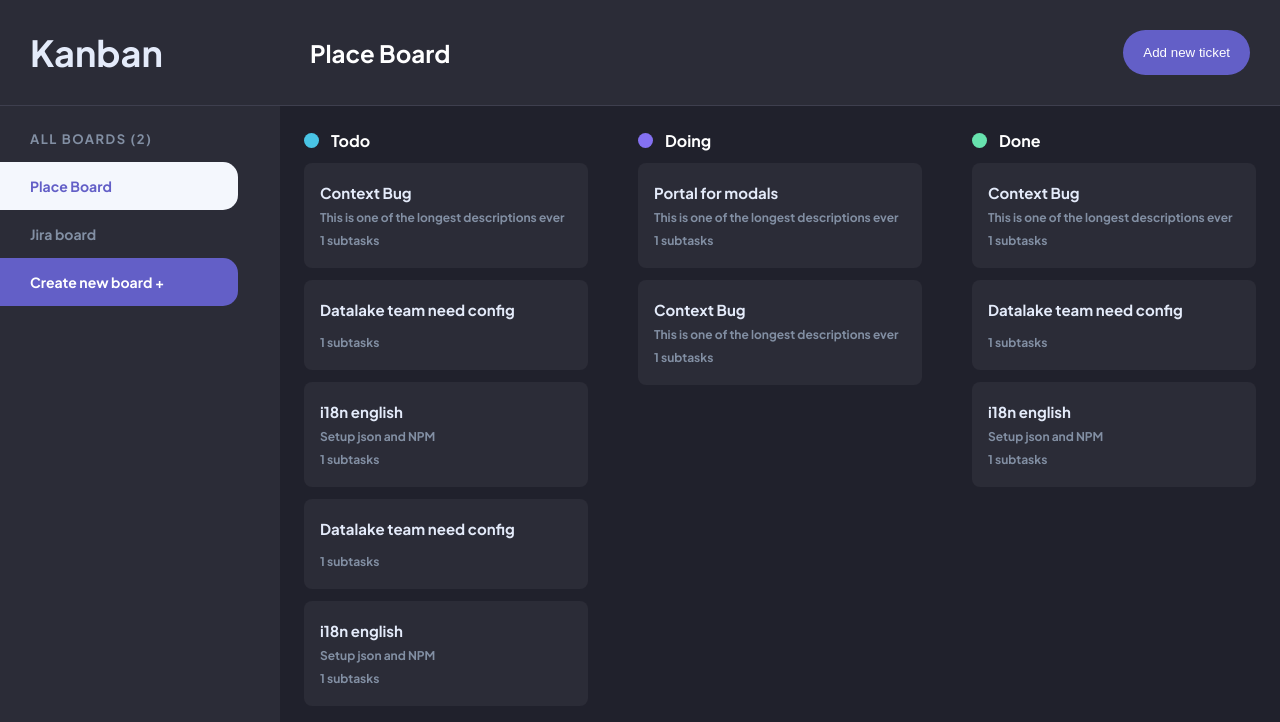
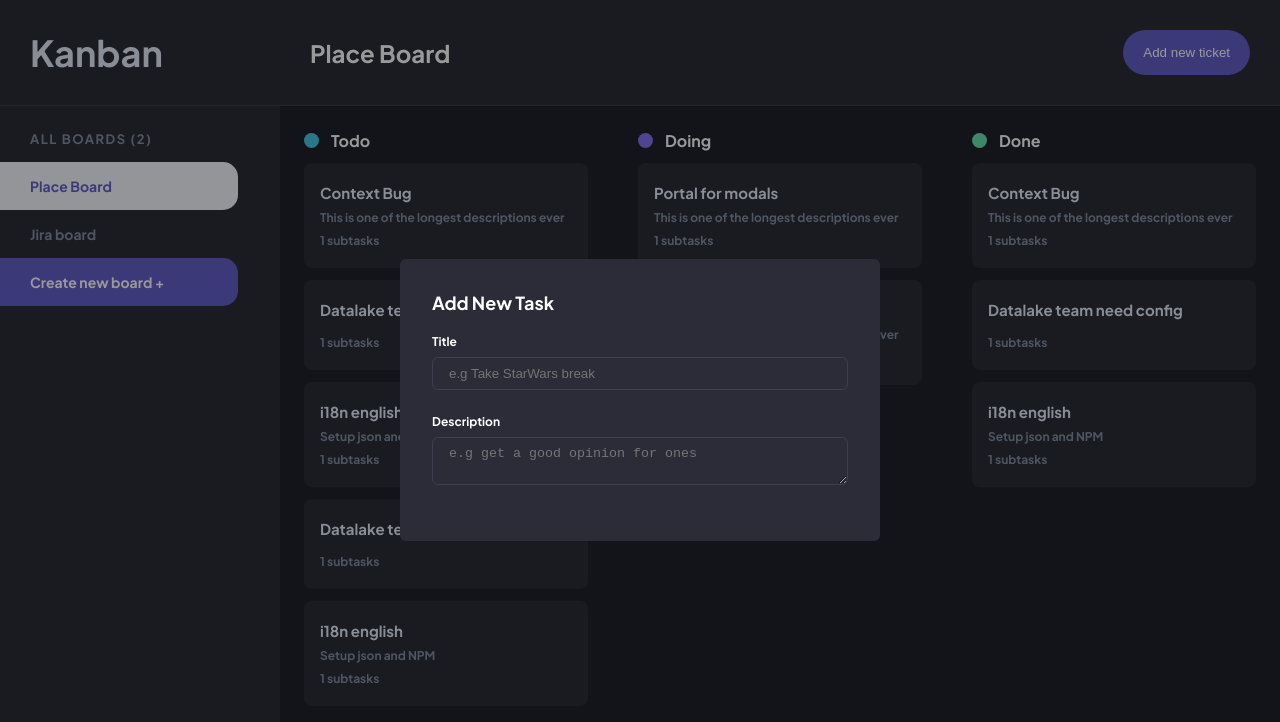
Before and after one commit to imMatheus/kanban-board, a React (Vite) app: page / in a window 1280 px wide. Shown: the top 722 px of the page. Built offline with nearby package versions, Linux system fonts and the light colour scheme.

Commit message:
started on modal

```diff
--- a/src/App.jsx
+++ b/src/App.jsx
@@ -1,6 +1,7 @@
 import Board from './components/Board/Board'
 import SideNav from './components/SideNav/SideNav'
 import Navbar from './components/Navbar/Navbar'
+import CreateTicket from './components/CreateTicket/CreateTicket'
 
 function App() {
     return (
@@ -10,6 +11,7 @@
                 <SideNav />
                 <Board />
             </main>
+            <CreateTicket />
         </div>
     )
 }
--- /dev/null
+++ b/src/components/CreateTicket/CreateTicket.jsx
@@ -0,0 +1,34 @@
+import React from 'react'
+import './CreateTicket.scss'
+
+export default function CreateTicket() {
+    return (
+        <div className='modal'>
+            <div className='modal-card'>
+                <h3 className='heading-l'>Add New Task</h3>
+
+                <div className='modal-input-group'>
+                    <label htmlFor='title' className='body-m'>
+                        Title
+                    </label>
+                    <input
+                        type='text'
+                        id='title'
+                        placeholder='e.g Take StarWars break'
+                    />
+                </div>
+
+                <div className='modal-input-group'>
+                    <label htmlFor='description' className='body-m'>
+                        Description
+                    </label>
+                    <textarea
+                        type='text'
+                        id='description'
+                        placeholder='e.g get a good opinion for ones'
+                    />
+                </div>
+            </div>
+        </div>
+    )
+}
--- /dev/null
+++ b/src/components/CreateTicket/CreateTicket.scss
@@ -0,0 +1,47 @@
+.modal {
+    position: absolute;
+    height: 100vh;
+    width: 100vw;
+    background-color: #00000066;
+    display: flex;
+    justify-content: center;
+    align-items: center;
+
+    &-card {
+        padding: 32px;
+        width: min(100%, 480px);
+        background-color: var(--bg-gray);
+        border-radius: 6px;
+
+        h3 {
+            margin-bottom: 20px;
+        }
+    }
+
+    &-input-group {
+        margin-bottom: 24px;
+
+        label {
+            display: block;
+            margin-bottom: 8px;
+        }
+
+        input,
+        textarea {
+            width: 100%;
+            display: block;
+            background-color: transparent;
+            padding: 8px 16px;
+            border: 1px solid var(--bg-lines);
+            border-radius: 6px;
+            outline: none;
+            resize: vertical;
+            max-height: 220px;
+            color: var(--text);
+
+            &:focus {
+                border-color: var(--primary);
+            }
+        }
+    }
+}
```
